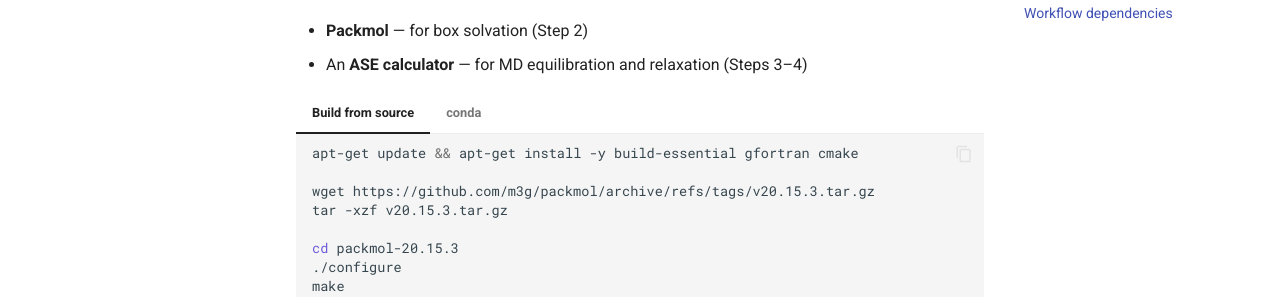
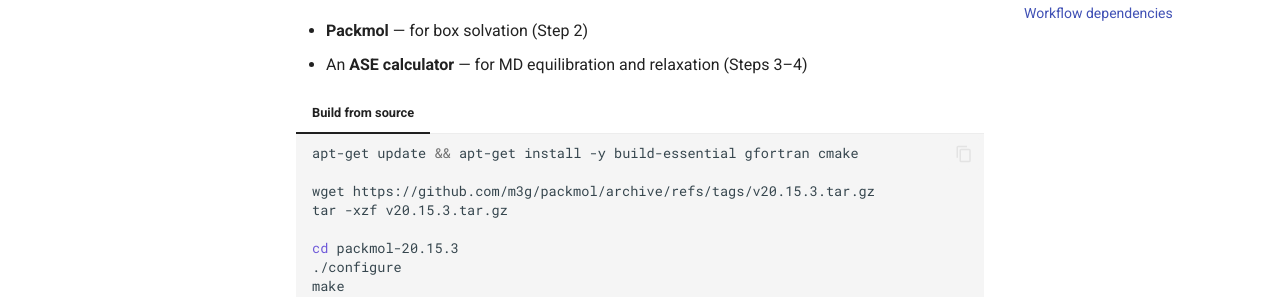
Before and after one commit to kangmg/microsolvator, an MkDocs documentation site: the page built from docs/installation.md, in a window 1280 px wide and 900 px high, scrolled down 844 px. Shown: the part 176-473 px from the top of the window. Built offline with MkDocs 1.6.1 and Material for MkDocs 9.7.7, drawn with Linux system fonts in a browser that asks for light colours; comment, search, counter and statistics services are not loaded.

Commit message:
docs: remove conda tab from packmol installation
https://claude.ai/code/session_0131iA3hEJx4r5VBgCY9acGC

````diff
--- a/docs/installation.md
+++ b/docs/installation.md
@@ -79,12 +79,6 @@ The `microsolvator.workflow` subpackage additionally requires:
     PackmolConfig(packmol_executable="/path/to/packmol-20.15.3/packmol")
     ```
 
-=== "conda"
-
-    ```bash
-    conda install -c conda-forge packmol
-    ```
-
 **ASE calculator** (for MD equilibration and relaxation, Steps 3–4):
 
 ```bash
````
